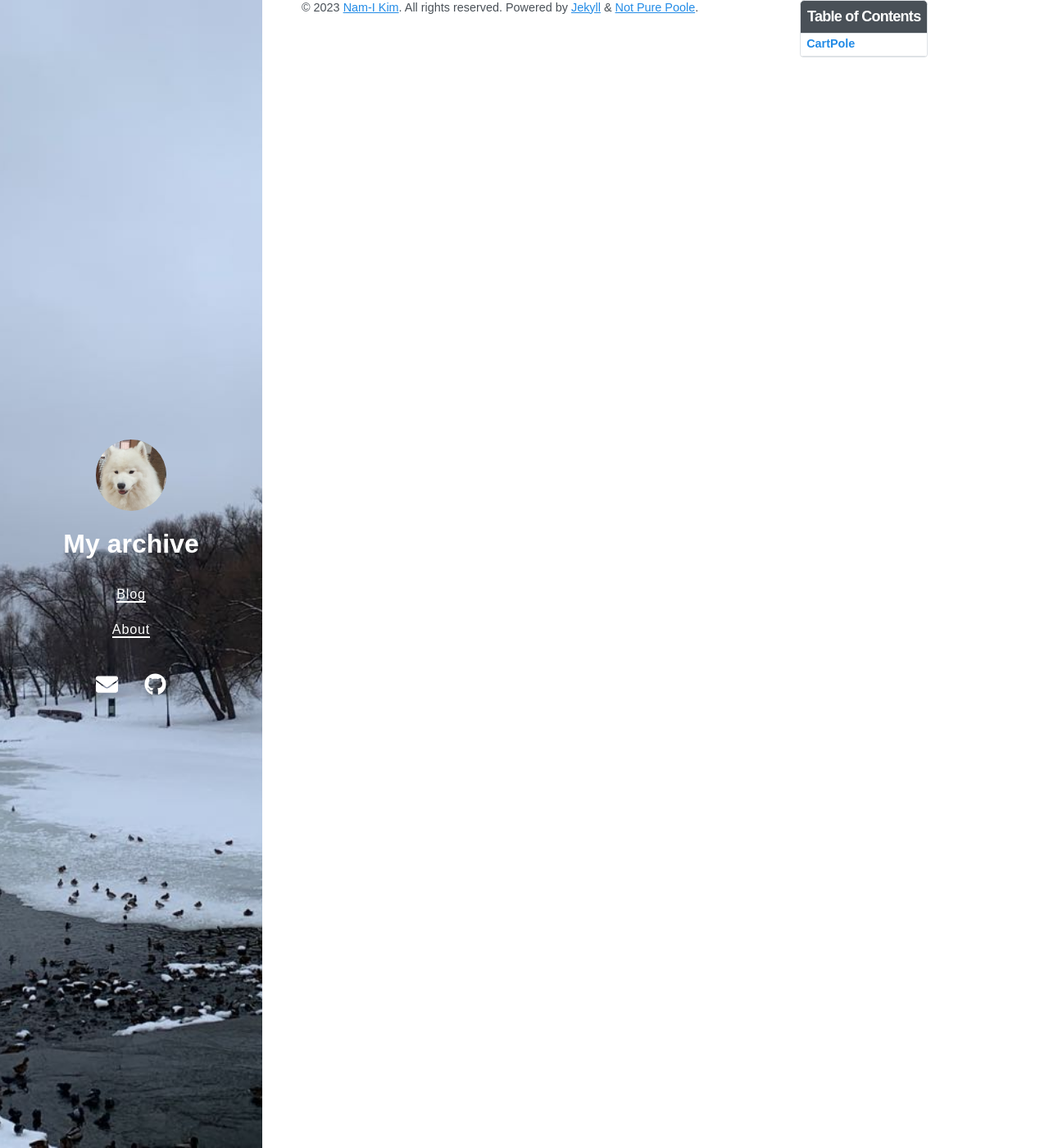
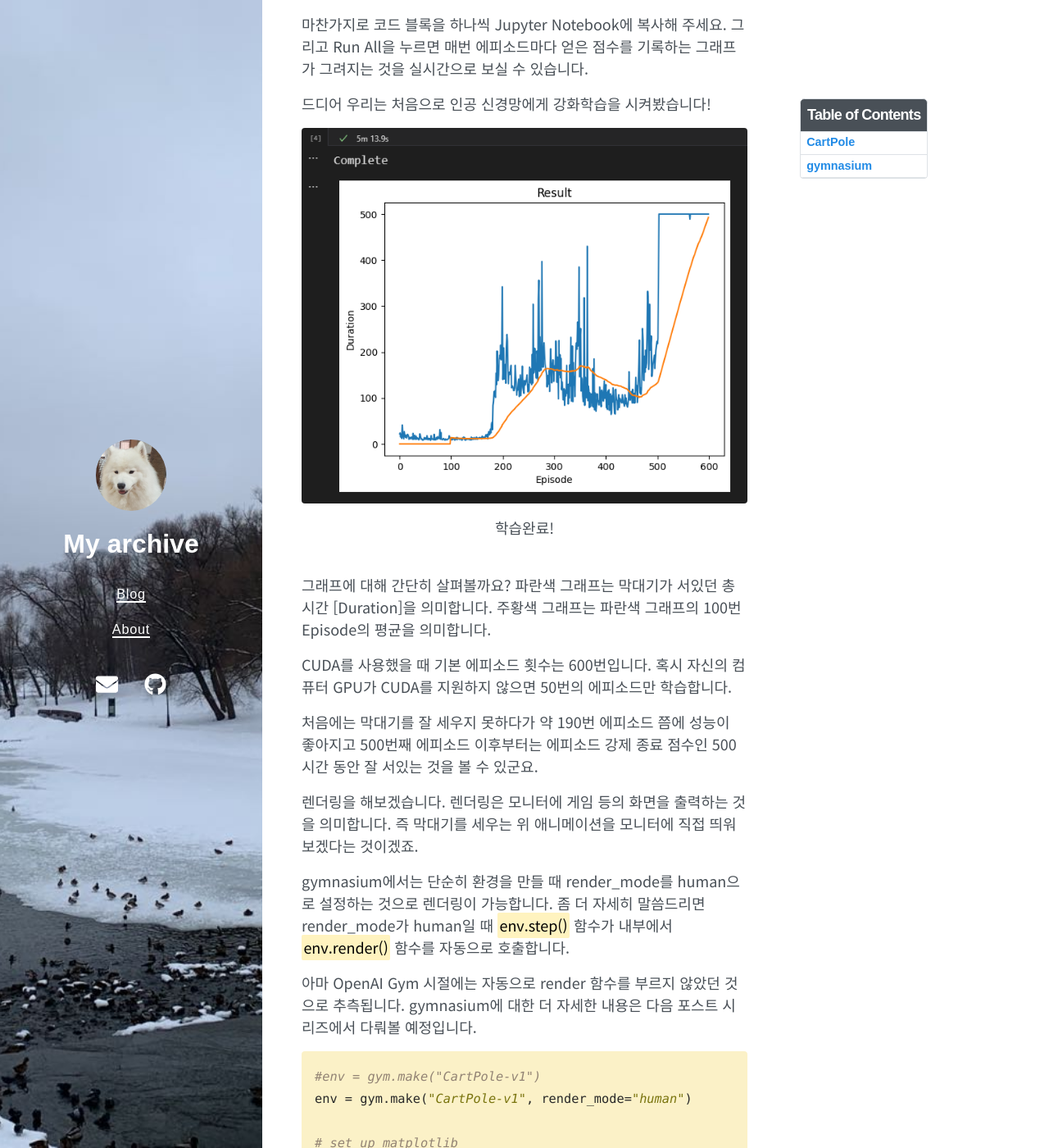
Before and after one commit to NamiKim-0408/NamiKim-0408.github.io, a Jekyll site: the page built from _posts/2023-11-03-vscode-RL_5.md, in a window 1280 px wide and 1400 px high, scrolled down 1430 px. Shown: the whole window at 82% size. Built offline with Jekyll 4.4.1, drawn with Linux system fonts in a browser that asks for light colours; nearby versions of some CDN libraries; comment, search, counter and statistics services are not loaded; some of the changed text lies outside the part shown.

Commit message:
RL_5 and RL_6

````diff
--- a/_posts/2023-11-03-vscode-RL_5.md
+++ b/_posts/2023-11-03-vscode-RL_5.md
@@ -21,3 +21,66 @@ toc:  true
 ![CartPole](/assets/img/RL_5/cartpole.gif)
 <center>CartPole</center>
 <br/>
+
+이 CartPole 예제를 돌리기위해서 필요한 패키지가 있습니다.
+__gymnasium__ 입니다.
+
+## gymnasium
+
+[gymnasium](https://gymnasium.farama.org/index.html)은 강화학습 연구개발을 위한 패키지로 여러 강화학습 환경을 제공해줍니다.
+CartPole 역시 이 패키지 안에있는 하나의 환경입니다.
+gymnasium을 사용하기 마찬가지로 pipenv를 이용하여 설치해 봅시다.
+
+```console
+pipenv install gymnasium[classic_control]
+```
+gymnasium의 예전 이름은 OpenAI Gym입니다.
+예전 버전에서 대규모 업데이트를 진행하였고 OpenAI Gym은 더 이상 유지보수가 이루어지지 않는다고 합니다.
+
+카트가 이리 저리 움직이는 모습이 마치 게임을 플레이 하는 것 같군요.
+gymnasium에는 수많은 게임 혹은 환경들이 구현되어있고 [classic_control](https://gymnasium.farama.org/environments/classic_control/#)에는 5종류의 환경이 구현되어있습니다.
+
+classic control 환경까지 설치가 되었으니 이제 Pytorch의 [CartPole](https://pytorch.org/tutorials/intermediate/reinforcement_q_learning.html) 예제의 코드를 복사해오겠습니다.
+
+마찬가지로 코드 블록을 하나씩 Jupyter Notebook에 복사해 주세요.
+그리고 Run All을 누르면 매번 에피소드마다 얻은 점수를 기록하는 그래프가 그려지는 것을 실시간으로 보실 수 있습니다.
+
+드디어 우리는 처음으로 인공 신경망에게 강화학습을 시켜봤습니다!
+
+![RL_result](/assets/img/RL_5/RL_result.PNG)
+<center>학습완료!</center>
+<br/>
+
+그래프에 대해 간단히 살펴볼까요?
+파란색 그래프는 막대기가 서있던 총 시간 \[Duration\]을 의미합니다.
+주황색 그래프는 파란색 그래프의 100번 Episode의 평균을 의미합니다.
+
+CUDA를 사용했을 때 기본 에피소드 횟수는 600번입니다.
+혹시 자신의 컴퓨터 GPU가 CUDA를 지원하지 않으면 50번의 에피소드만 학습합니다.
+
+처음에는 막대기를 잘 세우지 못하다가 약 190번 에피소드 쯤에 성능이 좋아지고 500번째 에피소드 이후부터는 에피소드 강제 종료 점수인 500시간 동안 잘 서있는 것을 볼 수 있군요.
+
+렌더링을 해보겠습니다.
+렌더링은 모니터에 게임 등의 화면을 출력하는 것을 의미합니다.
+즉 막대기를 세우는 위 애니메이션을 모니터에 직접 띄워보겠다는 것이겠죠.
+
+gymnasium에서는 단순히 환경을 만들 때 render_mode를 human으로 설정하는 것으로 렌더링이 가능합니다.
+좀 더 자세히 말씀드리면 render_mode가 human일 때 <mark>env.step()</mark> 함수가 내부에서 <mark>env.render()</mark> 함수를 자동으로 호출합니다.
+
+아마 OpenAI Gym 시절에는 자동으로 render 함수를 부르지 않았던 것으로 추측됩니다.
+gymnasium에 대한 더 자세한 내용은 다음 포스트 시리즈에서 다뤄볼 예정입니다.
+
+```python
+#env = gym.make("CartPole-v1")
+env = gym.make("CartPole-v1", render_mode="human")
+
+# set up matplotlib
+is_ipython = 'inline' in matplotlib.get_backend()
+if is_ipython:
+    from IPython import display
+
+plt.ion()
+```
+
+pygame window라는 새로운 창이 열리고 카트가 열심히 움직이는 모습이 보이시나요?
+그렇다면 성공입니다!
````
Also changed, not shown: other parts of _posts/2023-11-03-vscode-RL_5.md (+1 -1 lines), _posts/2023-11-01-vscode-RL_4.md (+2 -2 lines), _posts/2023-11-04-vscode-RL_6.md (added, +13 -0 lines), assets/img/RL_5/RL_result.PNG (added).
